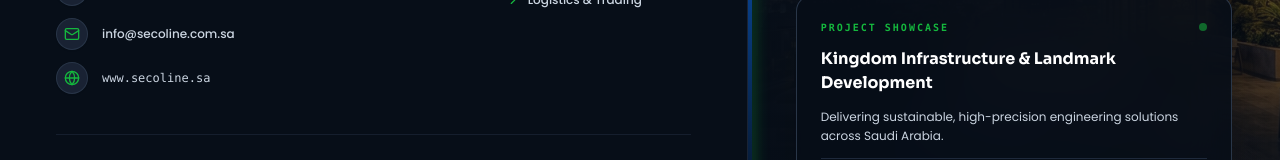
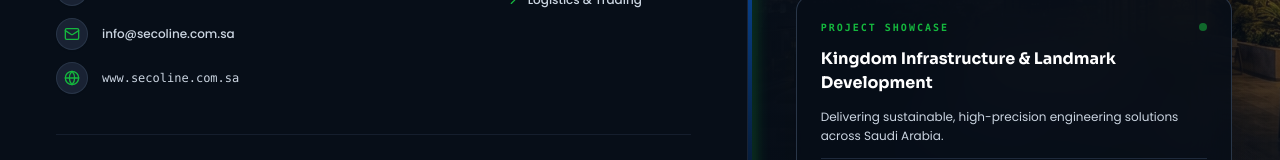
Before and after one commit to coder-web3/seco, a Next.js app: page /blog in a window 1280 px wide. Shown: the part 1605-1765 px from the top of the page. Built offline with nearby package versions, Linux system fonts and the light colour scheme.

Commit message:
fix: Update footer domain display text to www.secoline.com.sa

```diff
--- a/src/components/public/Footer.tsx
+++ b/src/components/public/Footer.tsx
@@ -103,7 +103,7 @@ export default function Footer({
                       <Globe className="w-4 h-4" />
                     </div>
                     <a href="https://www.secoline.com.sa/" target="_blank" rel="noreferrer" className="font-medium hover:underline font-mono">
-                      www.secoline.sa
+                      www.secoline.com.sa
                     </a>
                   </div>
                 </div>
```
Also changed, not shown: 1 other file (tests, documents, lock files or other folders).
